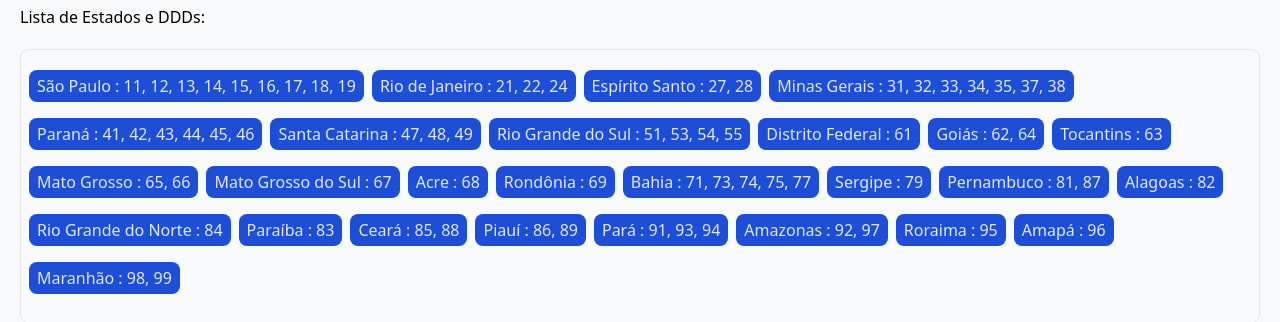
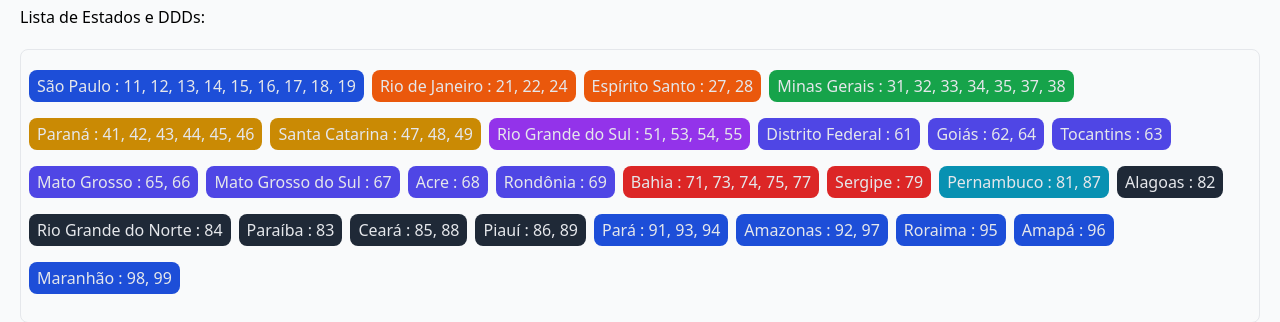
Before and after one commit to mateusdata/address-generator, a React (Create React App) app: page / in a window 1280 px wide. Shown: the part 237-559 px from the top of the page. Built offline with nearby package versions, Linux system fonts and the light colour scheme; no server answers.

Commit message:
styled: App.tsx

```diff
--- a/src/App.tsx
+++ b/src/App.tsx
@@ -178,6 +178,24 @@ const App: React.FC = () => {
             <button onClick={() => consultCep(item.uf)} disabled={loading}
               className={`hover:text-ellipsis active:outline-blue-500  dark:active:outline-gray-900
             active:outline text-gray-200 dark:text-gray-400 mb-2 p-1 px-2
+            ${index === 0 && "bg-blue-600 hover:bg-blue-700"}
+            ${index > 0 && index < 3 && "bg-orange-600 hover:bg-orange-700"}
+            ${index === 3 && "bg-green-600 hover:bg-green-700"}
+            ${index > 3 && index < 6 && "bg-yellow-600 hover:bg-yellow-700"}
+            ${index === 6 && "bg-purple-600 hover:bg-purple-700"}
+            ${index > 6 && index < 14 && "bg-indigo-600 hover:bg-indigo-700"}
+            ${index > 13 && index < 16 && "bg-red-600 hover:bg-red-700"}
+            ${index === 16 && "bg-cyan-600 hover:bg-cyan-700"}
+
+            ${index > 16 && index < 22 && "bg-gray-800 hover:bg-gray-800"}
+            ${index > 21 && "bg-[#4527a0] hover:bg-[#4527a0]"}
+
+
+
+
+
+
+
             rounded-lg ${loading ? "bg-gray-500 text-gray-50 dark:text-gray-400 hover:bg-gray-500 dark:active:outline-gray-900 active:outline-gray-300 " : "bg-blue-700 dark:bg-gray-800 hover:bg-blue-900 "}`} key={index}>
               <p>{item.estado} : {item.ddds}</p>
             </button>
@@ -190,7 +208,7 @@ const App: React.FC = () => {
       </div>
       <div className='flex flex-col  mt-5'>
         <span>Ips usados recentemente:</span>
-        {myIps && <button onClick={deleteIps} type="button" className="py-1 dark:bg-[#4e4f52] px-3 w-52 inline-flex items-center gap-x-1 text-sm font-semibold rounded-lg border border-transparent bg-red-400  hover:bg-red-500 disabled:opacity-50 disabled:pointer-events-none text-white dark:hover:bg-red-300 dark:text-red-50 dark:hover:text-red-50">
+        {myIps && <button onClick={deleteIps} type="button" className="py-1 dark:bg-[#4e4f52] px-3 w-52 inline-flex items-center gap-x-2 text-sm font-semibold rounded-lg border border-transparent bg-red-400  hover:bg-red-500 disabled:opacity-50 disabled:pointer-events-none text-white dark:hover:bg-red-300 dark:text-red-50 dark:hover:text-red-50">
           Limpar IPS
         </button>}
 
```
